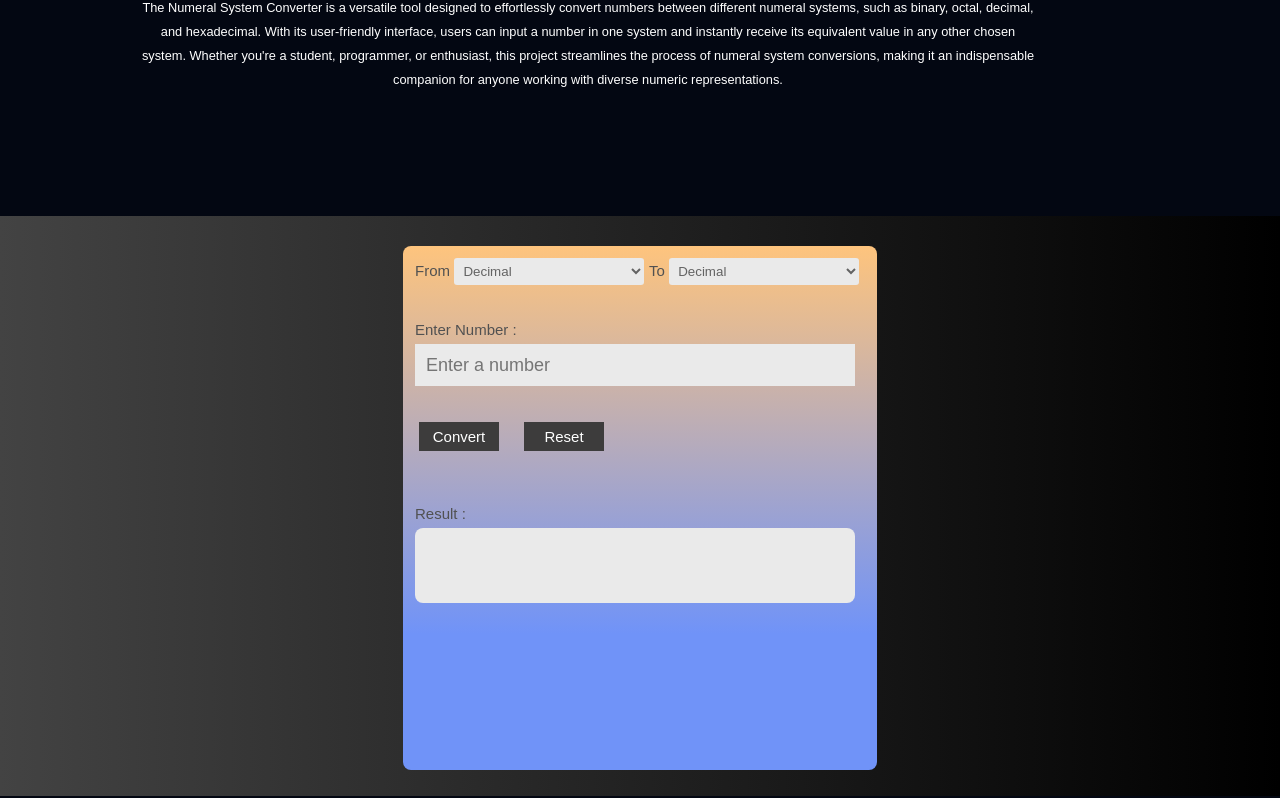
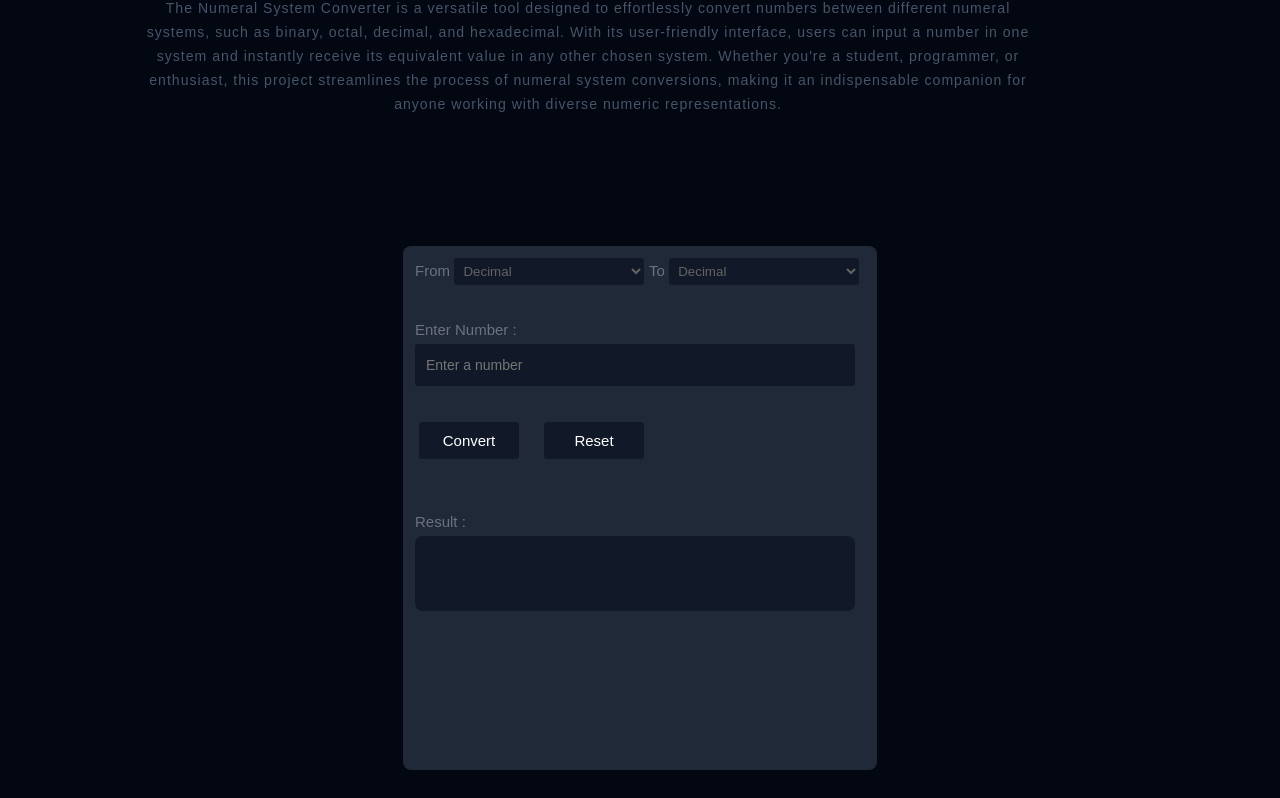
Before and after one commit to emad-ansari/Numeral-System-Converter, a plain HTML site: page app/index.html in a window 1280 px wide. Shown: the part 234-1032 px from the top of the page. Drawn offline with nearby package versions, Linux system fonts and the light colour scheme; a web font is replaced by a local one.

Commit message:
changes theme of calculator card

```diff
--- a/app/index.html
+++ b/app/index.html
@@ -60,8 +60,8 @@
             </div>
         </div>
 
-        <div class = "calculator-section">
-        <form class="claculator-display">
+        <section class = "calculator-section">
+            <form class="claculator-card">
                 <div>
                     <label for="select-inputs1">From</label>
                     <select id ="select-inputs1">
@@ -95,7 +95,7 @@
                     <div id="output"></div>
                 </div>
             </form>
-        </div>
+        </section>
 
     </div>
 
--- a/app/styles/calculator.css
+++ b/app/styles/calculator.css
@@ -1,6 +1,4 @@
 .calculator-section {
-    background-image: linear-gradient(to right, #434343 0%, black 100%);
-
     position: relative;
     top: 50px;
     display: flex;
@@ -8,11 +6,9 @@
     height: 580px;
 }
 
-.claculator-display {
+.claculator-card {
     border-radius: 8px;
-
-    background: rgb(112, 147, 248);
-    background: linear-gradient(0deg, rgba(112, 147, 248, 1) 26%, rgba(254, 196, 125, 1) 100%);
+    background: #1f2937;
     width: 450px;
     height: 500px;
     padding: 12px;
@@ -21,10 +17,10 @@
 
 }
 
-.claculator-display label {
+.claculator-card label {
     font-size: 15px;
     font-family: 'Roboto Flex', sans-serif;
-    color: rgb(81, 81, 81);
+    color: #6b7280;
 }
 
 #select-inputs1,
@@ -35,7 +31,9 @@
     width: 190px;
     display: inline-block;
     color: rgb(99, 99, 99);
-    background-color: rgb(234, 234, 234);
+    background-color: #111827;
+    outline: none;
+
 }
 
 #Input-Number {
@@ -44,10 +42,13 @@
     padding: 11px;
     border-radius: 0px;
     color: rgb(99, 99, 99);
-    background-color: rgb(234, 234, 234);
+    background-color: #111827;
     border: 0.5px;
-    font-size: 18px;
+    font-size: 14px;
     margin-block-start: 5px;
+    border-radius: 3px;
+    outline: none;
+
 }
 
 #Button {
@@ -57,14 +58,15 @@
 
 #reset {
     margin-left: 25px;
-    padding: 6px;
-    width: 80px;
+    padding: 10px;
+    width: 100px;
     font-size: 15px;
     border-radius: 0px;
-    background-color: rgb(61, 60, 60);
+    background-color: #111827;
     color: white;
     font-family: 'Roboto Flex', sans-serif;
     border: 0px white;
+    border-radius: 3px;
 
 }
 
@@ -81,13 +83,14 @@
     padding-bottom: 6px;
     padding-left: 9px;
     padding-right: 9px;
-    width: 80px;
+    width: 100px;
     font-size: 15px;
     border-radius: 0px;
-    background-color: rgb(61, 60, 60);
+    background-color: #111827;
     color: white;
     font-family: 'Roboto Flex', sans-serif;
     border: 0px white;
+    border-radius: 3px;
 }
 
 
@@ -101,14 +104,14 @@
     color: rgb(99, 99, 99);
     margin-block-start: 5px;
     border-radius: 8px;
-    background-color: rgb(234, 234, 234);
+    background-color: #111827;
 }
 
 
 
 @media (max-width: 480px) {
 
-    .claculator-display{
+    .claculator-card{
         width: 90%;
     }
     #select-inputs1,
--- a/app/styles/general.css
+++ b/app/styles/general.css
@@ -9,5 +9,4 @@ body {
     font-family: 'Roboto Flex', sans-serif;
     padding-bottom: 500px;
     background: #030712;
-    /* background-color: #111827; */
 }
--- a/app/styles/header.css
+++ b/app/styles/header.css
@@ -55,6 +55,9 @@ header {
    color : white;
    padding: 5px 8px 5px 8px;
    font-size: 14px;
+   font-family: "DM Mono", monospace;
+   font-weight: 400;
+   font-style: normal;
 
 
 }
@@ -96,6 +99,9 @@ header {
     padding-right: 8px;
     padding-top: 5px;
     padding-bottom: 5px;
+    font-family: "DM Mono", monospace;
+    font-weight: 400;
+    font-style: normal;
 }
 .right-header-section a:hover {
     background: white;
--- a/app/styles/homePage.css
+++ b/app/styles/homePage.css
@@ -49,14 +49,15 @@
 }
 .description-content span{
     position : relative;
-    font-size: 1vw;
+    font-size: 1.1vw;
     margin: auto;
     font-family: 'Varela', sans-serif;
-    color:white;
+    color: #475569;
     animation-name: contentAnimation;
     animation-duration: 3s;
     animation-fill-mode: forwards;
     align-items: center;
+    letter-spacing: 1px;;
 
 }
 @keyframes contentAnimation {
@@ -76,8 +77,4 @@
     .description-content span{
         font-size: 2.5vw;
     }
-
-
-
-
 }
```
Lines whose indentation alone changed are shown as unchanged.
